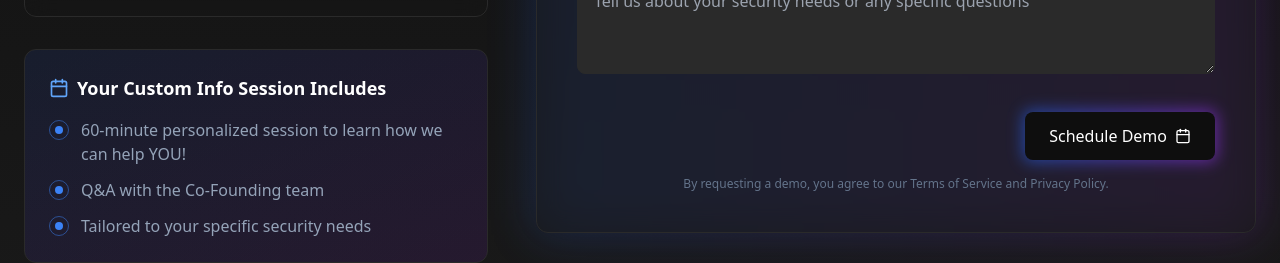
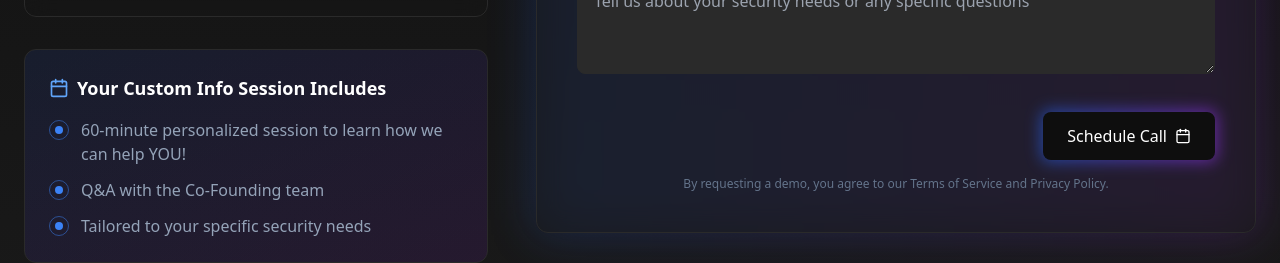
Before and after one commit to chimera-security/frontend, a React (Vite) app: page / in a window 1280 px wide. Shown: the part 5300-5563 px from the top of the page. Built offline with nearby package versions, Linux system fonts and the light colour scheme; no server answers.

Commit message:
demo changed

```diff
--- a/src/App.jsx
+++ b/src/App.jsx
@@ -11,7 +11,7 @@ import Stats from './components/sections/Stats';
 import Features from './components/sections/Features';
 import HowItWorks from './components/sections/HowItWorks';
 import AIIntelligence from './components/sections/AIIntelligence';
-import RequestDemo from './components/sections/RequestDemo';
+import RequestMoreInfo from './components/sections/RequestMoreInfo';
 import SignUpForm from './components/sections/SignUpForm';
 
 // Pages
@@ -25,7 +25,7 @@ function HomePage() {
       <Features />
       <HowItWorks />
       <AIIntelligence />
-      <RequestDemo />
+      <RequestMoreInfo />
       <SignUpForm />
     </>
   );
--- a/src/components/sections/RequestDemo.jsx
+++ b/src/components/sections/RequestMoreInfo.jsx
@@ -3,7 +3,7 @@ import { Calendar, Check, AlertTriangle, Building, Users, Briefcase } from 'luci
 import SectionHeading from '../ui/SectionHeading';
 import { supabase } from '../../utils/supabaseClient';
 
-function RequestDemo() {
+function RequestMoreInfo() {
     const [formData, setFormData] = useState({
         name: '',
         email: '',
@@ -389,7 +389,7 @@ function RequestDemo() {
                         >
                             <div className="absolute -inset-0.5 bg-gradient-to-r from-blue-600 to-purple-600 rounded-lg blur opacity-60 group-hover:opacity-100 transition duration-500"></div>
                             <div className="relative px-6 py-3 bg-dark rounded-lg flex items-center">
-                            <span className="mr-2">{isSubmitting ? 'Processing...' : 'Schedule Demo'}</span>
+                            <span className="mr-2">{isSubmitting ? 'Processing...' : 'Schedule Call'}</span>
                             <Calendar className={`w-4 h-4 transition-transform duration-300 ${isSubmitting ? 'animate-pulse' : 'group-hover:translate-x-1'}`} />
                             </div>
                         </button>
@@ -409,4 +409,4 @@ function RequestDemo() {
     );
 }
 
-export default RequestDemo;
+export default RequestMoreInfo;
```
